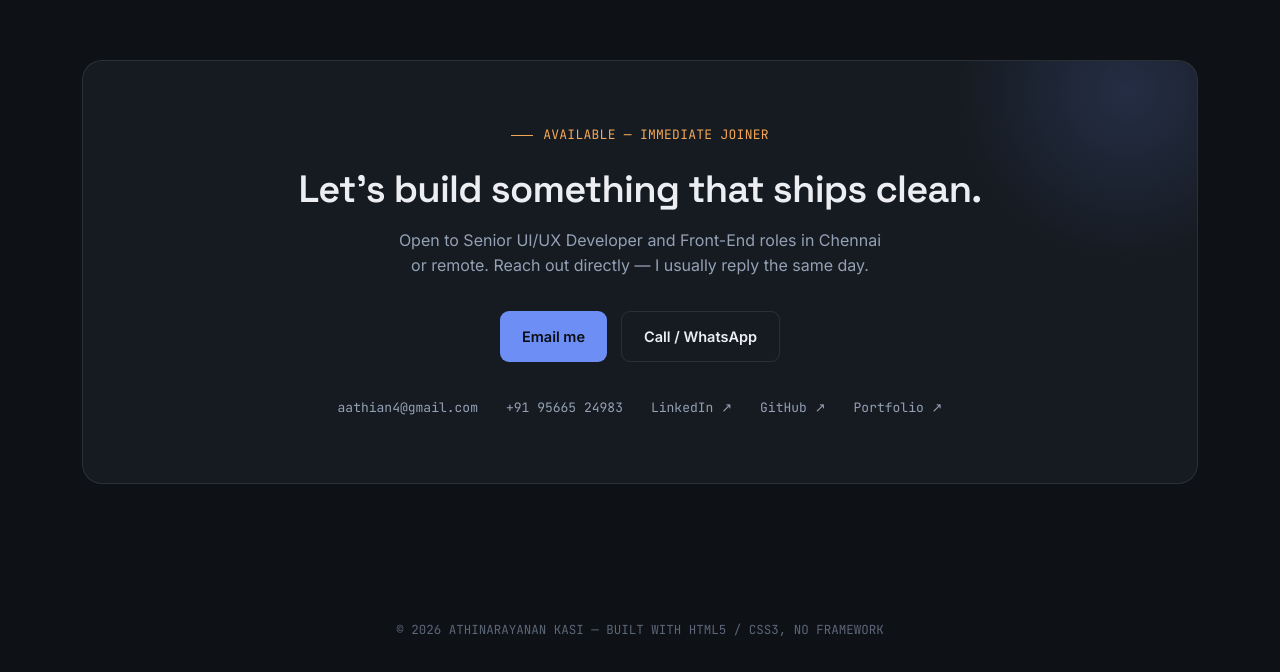
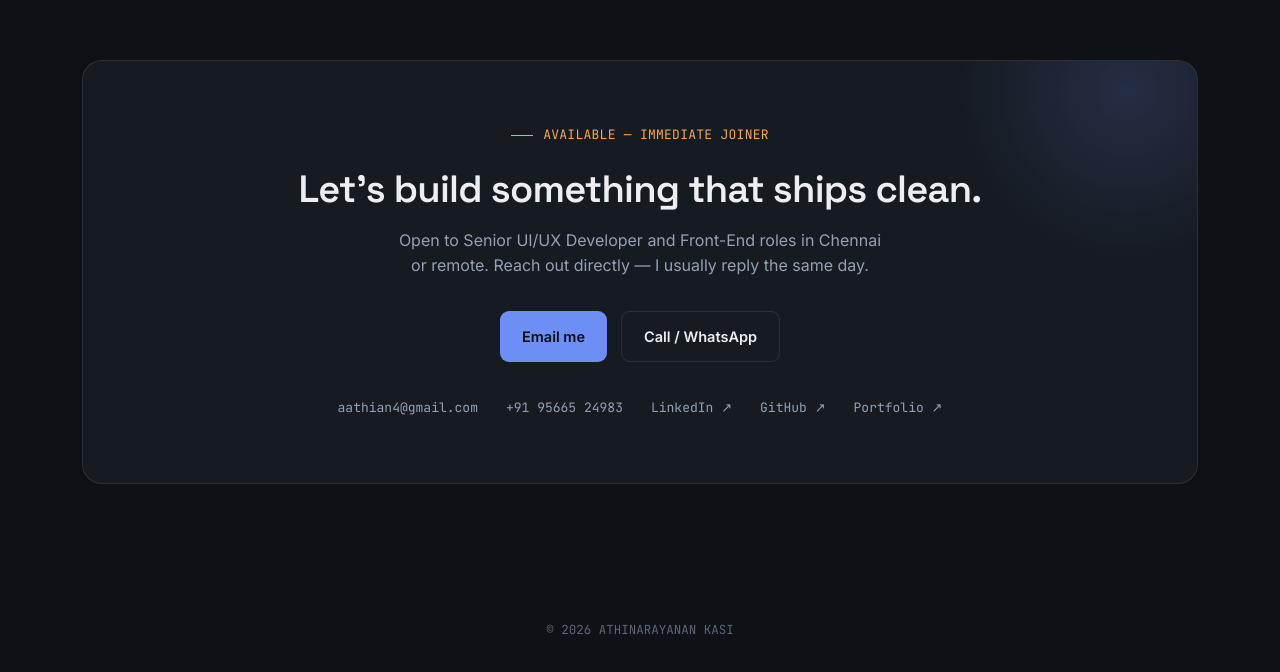
Before and after one commit to athi-frontend/athi-frontend.github.io, a plain HTML site: page index.html in a window 1280 px wide. Shown: the part 5136-5808 px from the top of the page. Drawn offline with Linux system fonts and the light colour scheme.

Commit message:
footer changes

```diff
--- a/index.html
+++ b/index.html
@@ -424,7 +424,7 @@
 </main>
 
 <footer>
-  <p>© 2026 ATHINARAYANAN KASI — BUILT WITH HTML5 / CSS3, NO FRAMEWORK</p>
+  <p>© 2026 ATHINARAYANAN KASI </p>
 </footer>
 
 <script>
```
